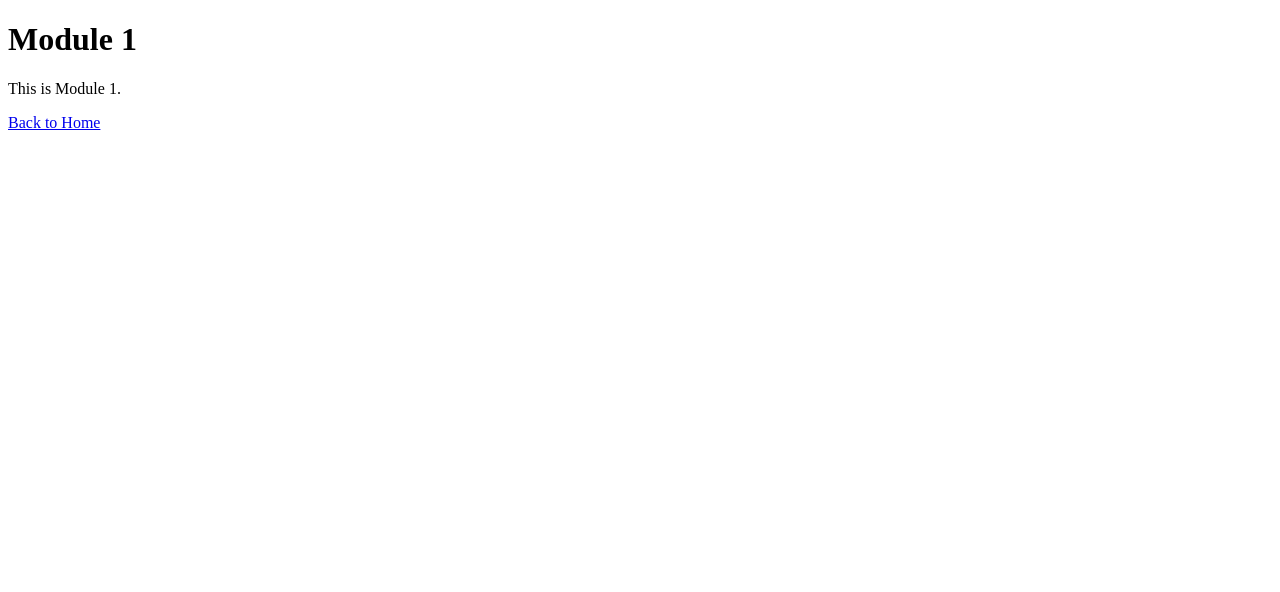
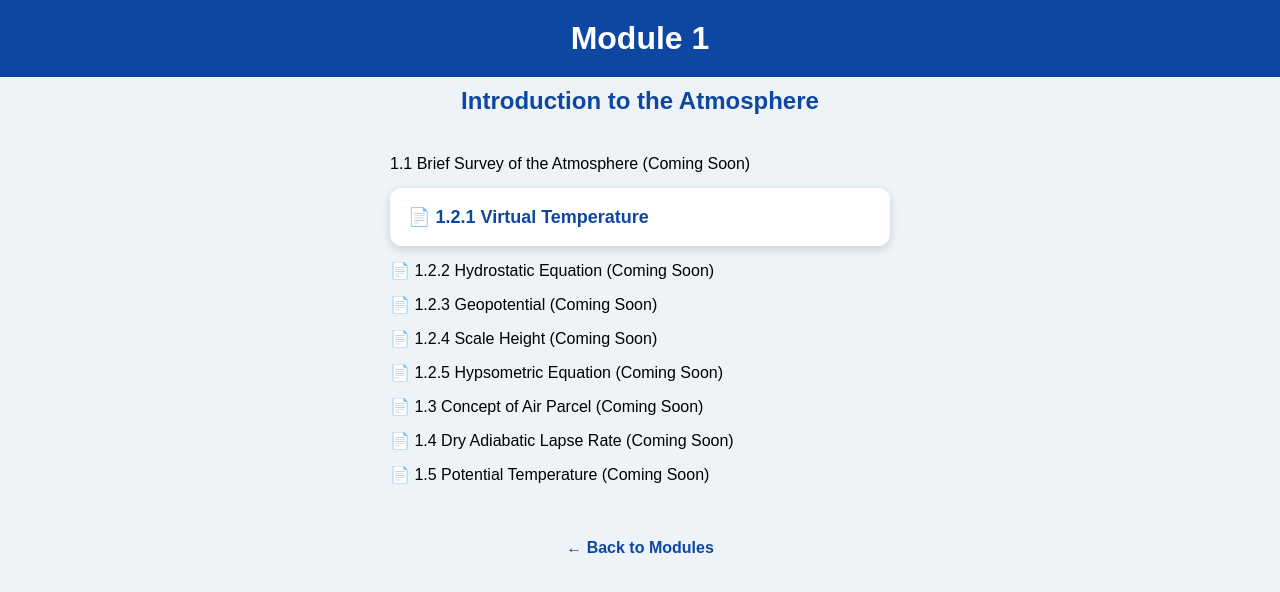
Before and after one commit to paulosethomas-physics/MG5DSEPHY302--Physics-of-Atmosphere, a plain HTML site: page module1.html in a window 1280 px wide. Drawn offline with Linux system fonts and the light colour scheme.

Commit message:
Update module1.html

```diff
--- a/module1.html
+++ b/module1.html
@@ -1,15 +1,42 @@
 <!DOCTYPE html>
-<html>
+<html lang="en">
 <head>
-<title>Module 1</title>
+    <meta charset="UTF-8">
+    <meta name="viewport" content="width=device-width, initial-scale=1.0">
+    <title>Module 1 - Physics of Atmosphere</title>
+    <link rel="stylesheet" href="style.css">
 </head>
+
 <body>
 
 <h1>Module 1</h1>
+<h2>Introduction to the Atmosphere</h2>
 
-<p>This is Module 1.</p>
+<ul>
+    <li>1.1 Brief Survey of the Atmosphere (Coming Soon)</li>
 
-<p><a href="index.html">Back to Home</a></p>
+    <li>
+        <a href="notes/1.2.1_virtual_temperature.pdf" target="_blank">
+            📄 1.2.1 Virtual Temperature
+        </a>
+    </li>
+
+    <li>📄 1.2.2 Hydrostatic Equation (Coming Soon)</li>
+
+    <li>📄 1.2.3 Geopotential (Coming Soon)</li>
+
+    <li>📄 1.2.4 Scale Height (Coming Soon)</li>
+
+    <li>📄 1.2.5 Hypsometric Equation (Coming Soon)</li>
+
+    <li>📄 1.3 Concept of Air Parcel (Coming Soon)</li>
+
+    <li>📄 1.4 Dry Adiabatic Lapse Rate (Coming Soon)</li>
+
+    <li>📄 1.5 Potential Temperature (Coming Soon)</li>
+</ul>
+
+<p><a href="modules.html">← Back to Modules</a></p>
 
 </body>
 </html>
```
